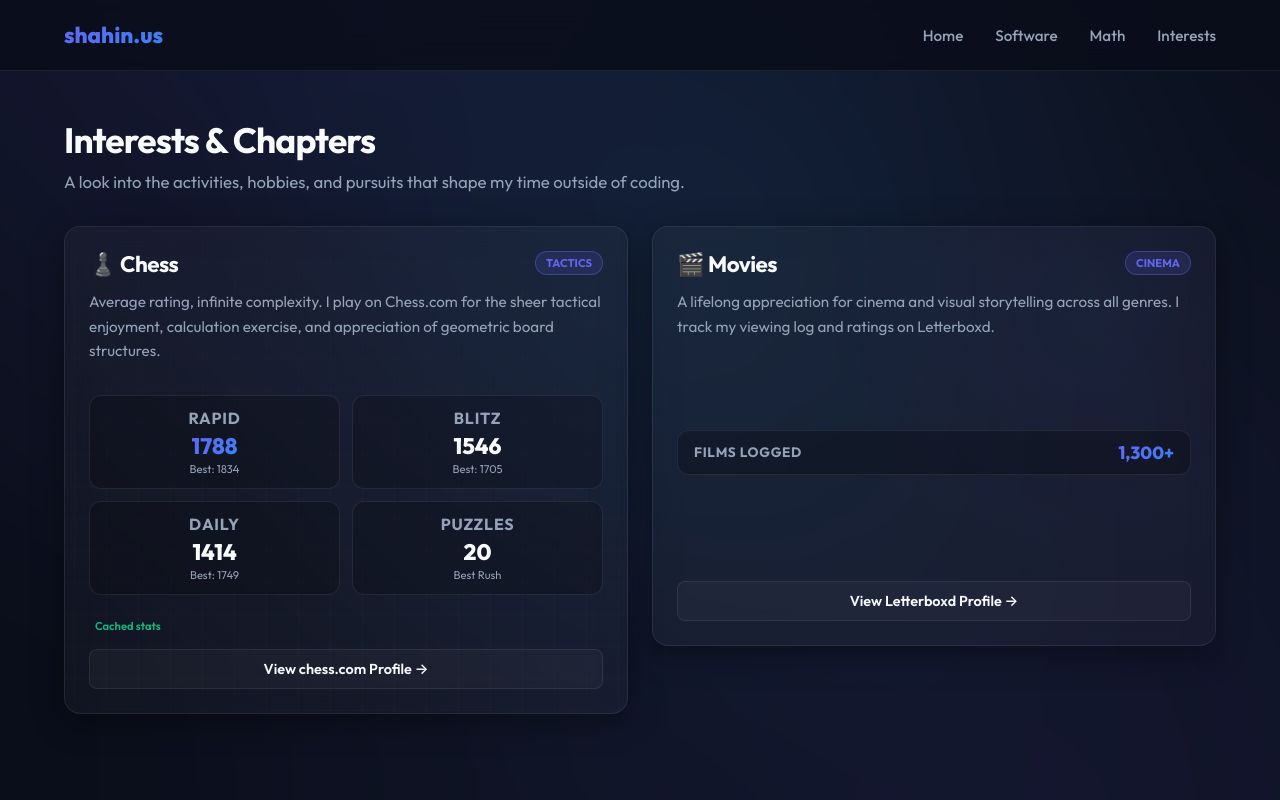
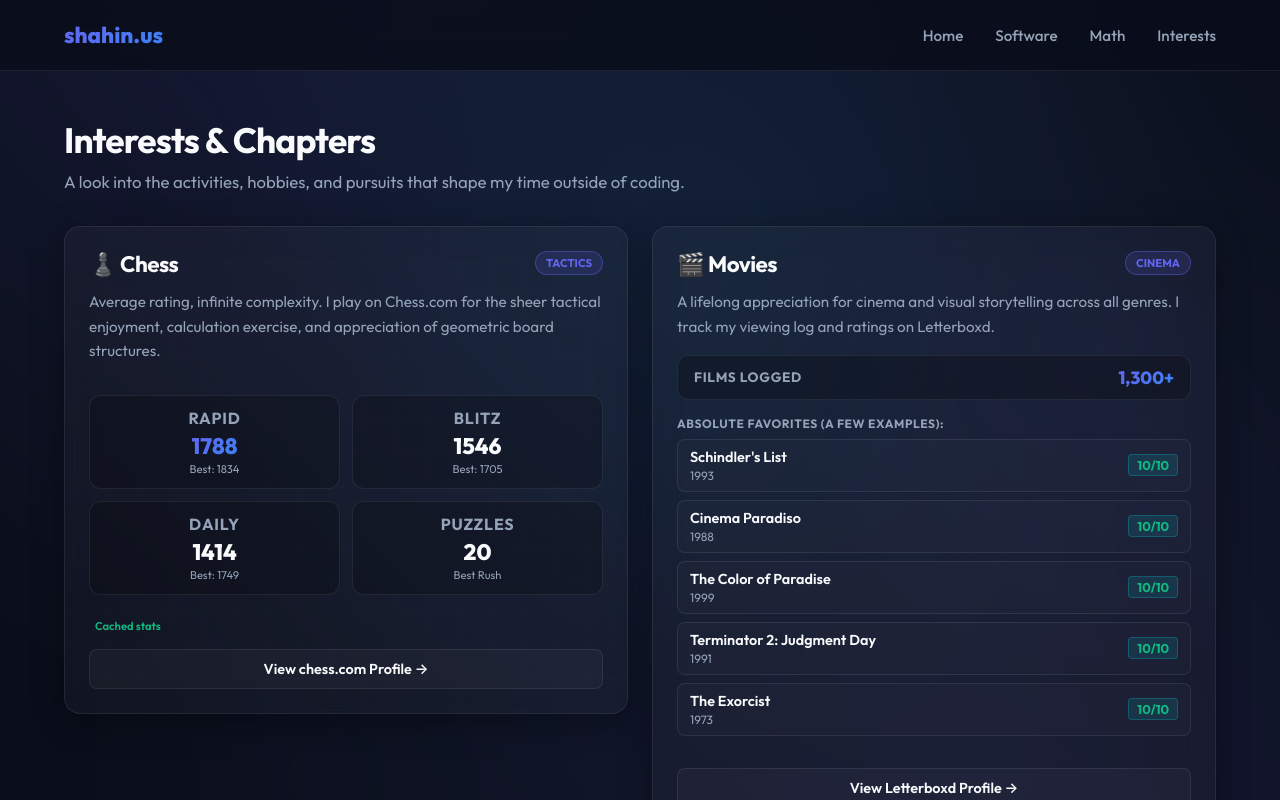
Before and after one commit to happyhuman/shahin.us, a Next.js app: page /interests in a window 1280 px wide. Built offline with nearby package versions, Linux system fonts and the light colour scheme; no server answers.

Commit message:
Populate movies card with user's actual favorite movies (Schindler's List, Cinema Paradiso, etc.)

```diff
--- a/src/app/interests/page.js
+++ b/src/app/interests/page.js
@@ -182,13 +182,36 @@ function MoviesCard() {
         <span className={styles.cardBadge}>Cinema</span>
       </div>
 
-      <p className={styles.chessDescription} style={{ marginBottom: "20px" }}>
+      <p className={styles.chessDescription} style={{ marginBottom: "16px" }}>
         {movies.description}
       </p>
 
-      <div className={styles.moviesStatsBanner} style={{ marginTop: "auto", marginBottom: "20px" }}>
+      <div className={styles.moviesStatsBanner} style={{ marginBottom: "16px" }}>
         <span className={styles.moviesStatsText}>Films Logged</span>
         <span className={styles.moviesStatsCount}>{movies.totalWatched}</span>
+      </div>
+
+      <div style={{ fontSize: "0.75rem", fontWeight: "700", color: "var(--text-secondary)", marginBottom: "8px", zIndex: 2, textTransform: "uppercase", letterSpacing: "0.05em" }}>
+        Absolute Favorites (a few examples):
+      </div>
+
+      <div className={styles.moviesList}>
+        {movies.favorites && movies.favorites.map((movie, idx) => (
+          <a
+            key={idx}
+            href={movie.link}
+            target="_blank"
+            rel="noopener noreferrer"
+            className={styles.movieItem}
+            title="View on Letterboxd"
+          >
+            <div className={styles.movieInfo}>
+              <span className={styles.movieTitle}>{movie.title}</span>
+              <span className={styles.movieYear}>{movie.year}</span>
+            </div>
+            <span className={styles.movieRating}>{movie.rating}</span>
+          </a>
+        ))}
       </div>
 
       <div className={styles.cardFooter}>
--- a/src/config.js
+++ b/src/config.js
@@ -29,6 +29,38 @@ export const siteConfig = {
       profileUrl: "https://letterboxd.com/happyhuman/",
       totalWatched: "1,300+",
       description: "A lifelong appreciation for cinema and visual storytelling across all genres. I track my viewing log and ratings on Letterboxd.",
+      favorites: [
+        {
+          title: "Schindler's List",
+          year: "1993",
+          rating: "10/10",
+          link: "https://letterboxd.com/film/schindlers-list/",
+        },
+        {
+          title: "Cinema Paradiso",
+          year: "1988",
+          rating: "10/10",
+          link: "https://letterboxd.com/film/cinema-paradiso/",
+        },
+        {
+          title: "The Color of Paradise",
+          year: "1999",
+          rating: "10/10",
+          link: "https://letterboxd.com/film/the-color-of-paradise/",
+        },
+        {
+          title: "Terminator 2: Judgment Day",
+          year: "1991",
+          rating: "10/10",
+          link: "https://letterboxd.com/film/terminator-2-judgment-day/",
+        },
+        {
+          title: "The Exorcist",
+          year: "1973",
+          rating: "10/10",
+          link: "https://letterboxd.com/film/the-exorcist/",
+        },
+      ],
     },
   },
 };
```
